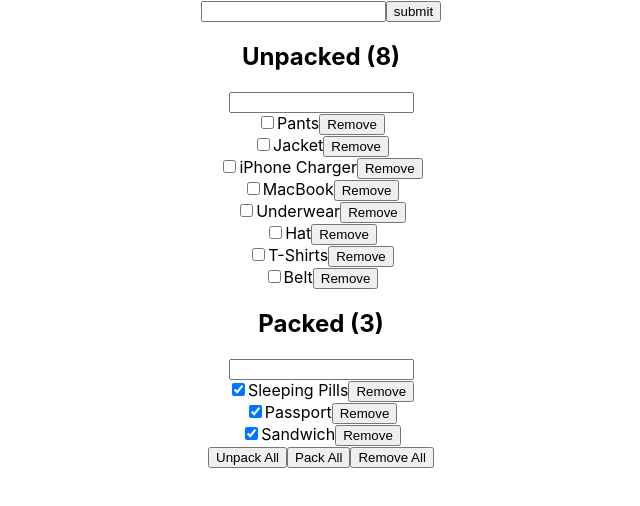
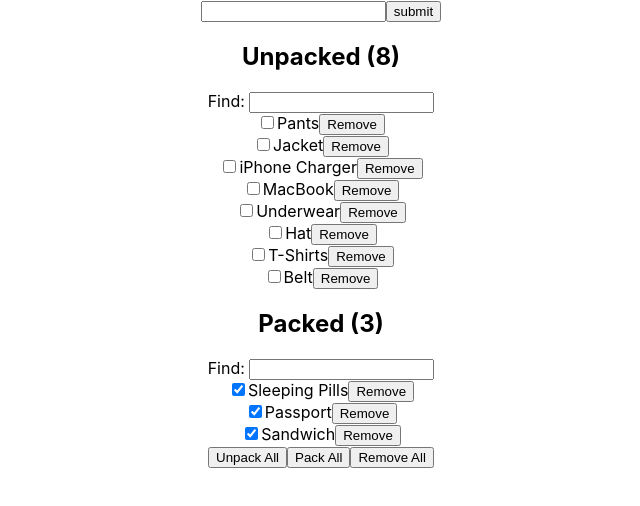
Before and after one commit to znseaman/packer, a React (Create React App) app in the folder client/: page / in a window 1280 px wide. Shown: the top 506 px of the page, without its empty margins (319-959 px from the left). Built offline with nearby package versions, Linux system fonts and the light colour scheme.

Commit message:
improv(): add label for filter inputs

```diff
--- a/client/src/components/Filter.js
+++ b/client/src/components/Filter.js
@@ -1,11 +1,18 @@
 import React from "react";
 
-const Filter = ({ searchText, onChange }) => {
-  const handleChange = e => {
-    onChange(e.target.value);
-  };
-
-  return <input type="text" value={searchText} onChange={handleChange} />;
+const Filter = ({ name, id, value, onChange }) => {
+  return (
+    <label htmlFor={id}>
+      {name}
+      <input
+        type="text"
+        name={id}
+        id={id}
+        value={value}
+        onChange={e => onChange(e.target.value)}
+      />
+    </label>
+  );
 };
 
 export default Filter;
--- a/client/src/components/Items.js
+++ b/client/src/components/Items.js
@@ -15,7 +15,14 @@ const Items = ({ title, items, onCheck, onRemove }) => {
       <h2>
         {title} ({items.length})
       </h2>
-      <Filter searchText={searchText} onChange={setSearchText} />
+      {items.length > 0 && (
+        <Filter
+          name="Find: "
+          id={title}
+          searchText={searchText}
+          onChange={setSearchText}
+        />
+      )}
       {items.filter(bySearchText).map(item => (
         <Item key={item.id} item={item} onCheck={onCheck} onRemove={onRemove} />
       ))}
```
